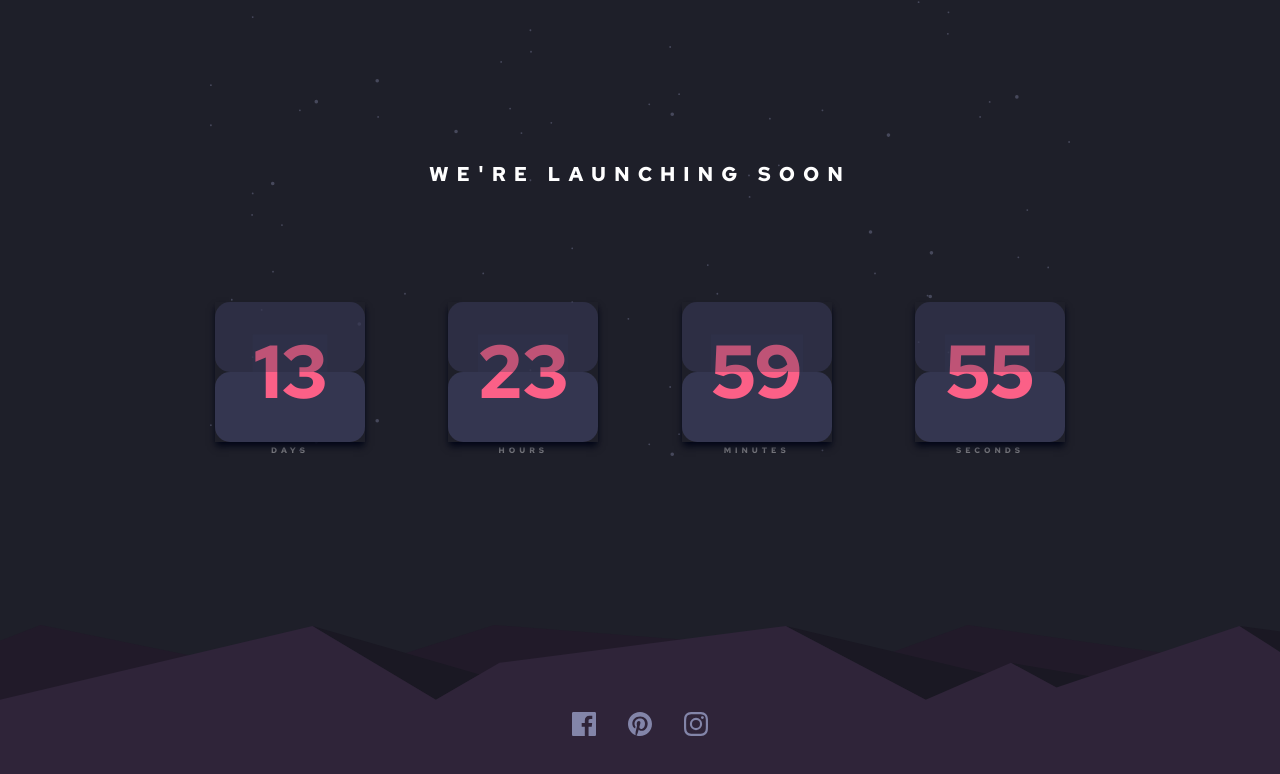
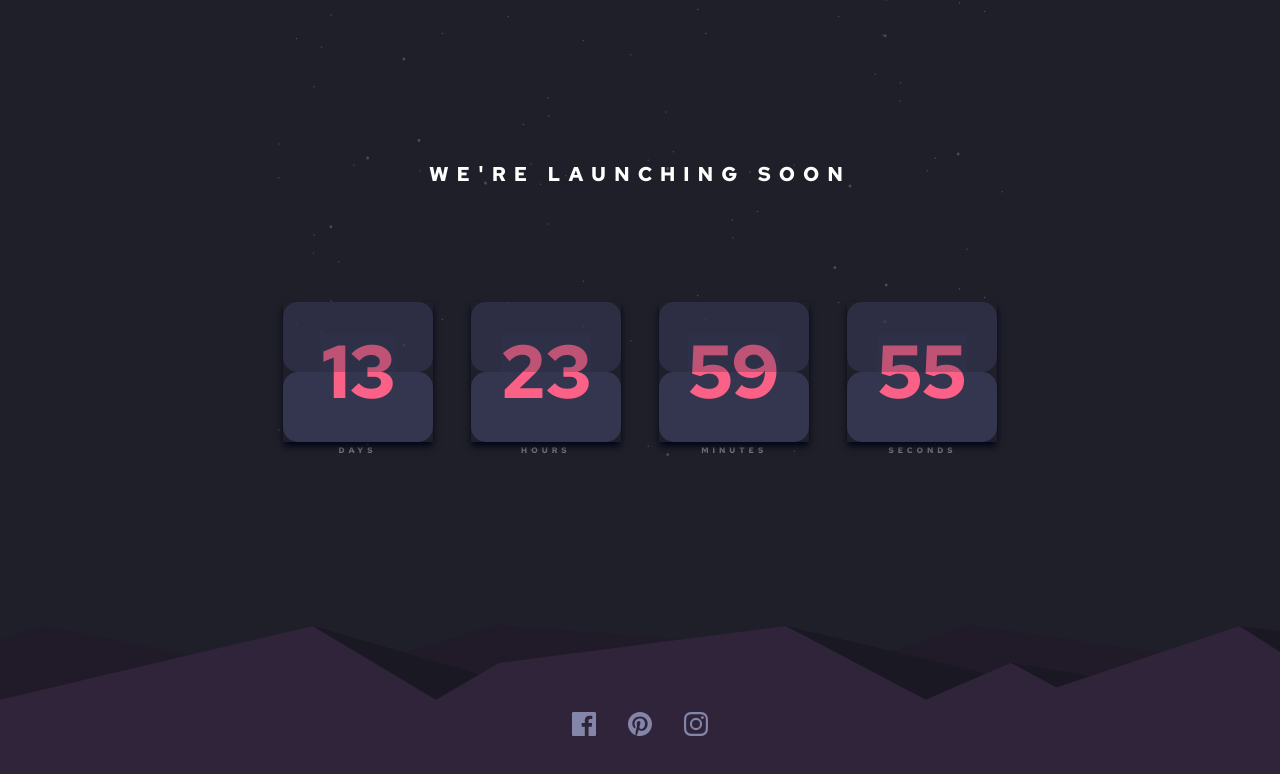
Before and after one commit to RaidEyes/countdown-timer, a React (Vite) app: page / in a window 1280 px wide. Shown: the top 774 px of the page. Built offline with nearby package versions, Linux system fonts and the light colour scheme; the HTML template or start-up script is replaced by a standard one.

Commit message:
Fix gap between components

```diff
--- a/src/App.tsx
+++ b/src/App.tsx
@@ -39,7 +39,7 @@ function App() {
 
   return (
     <main
-      className="lg:max-w-[860px] lg:w-full md:max-w-[768px] bg-[url('../public/images/bg-stars.svg')] bg-repeat bg-bottom bg-contain"
+      className="lg:w-full md:max-w-[725px] bg-[url('../public/images/bg-stars.svg')] bg-repeat bg-bottom bg-contain"
       id="main"
     >
       <h1 className="md:pb-32 text-center text-xl px-6 pt-40 pb-16 tracking-[0.5rem]">
```
